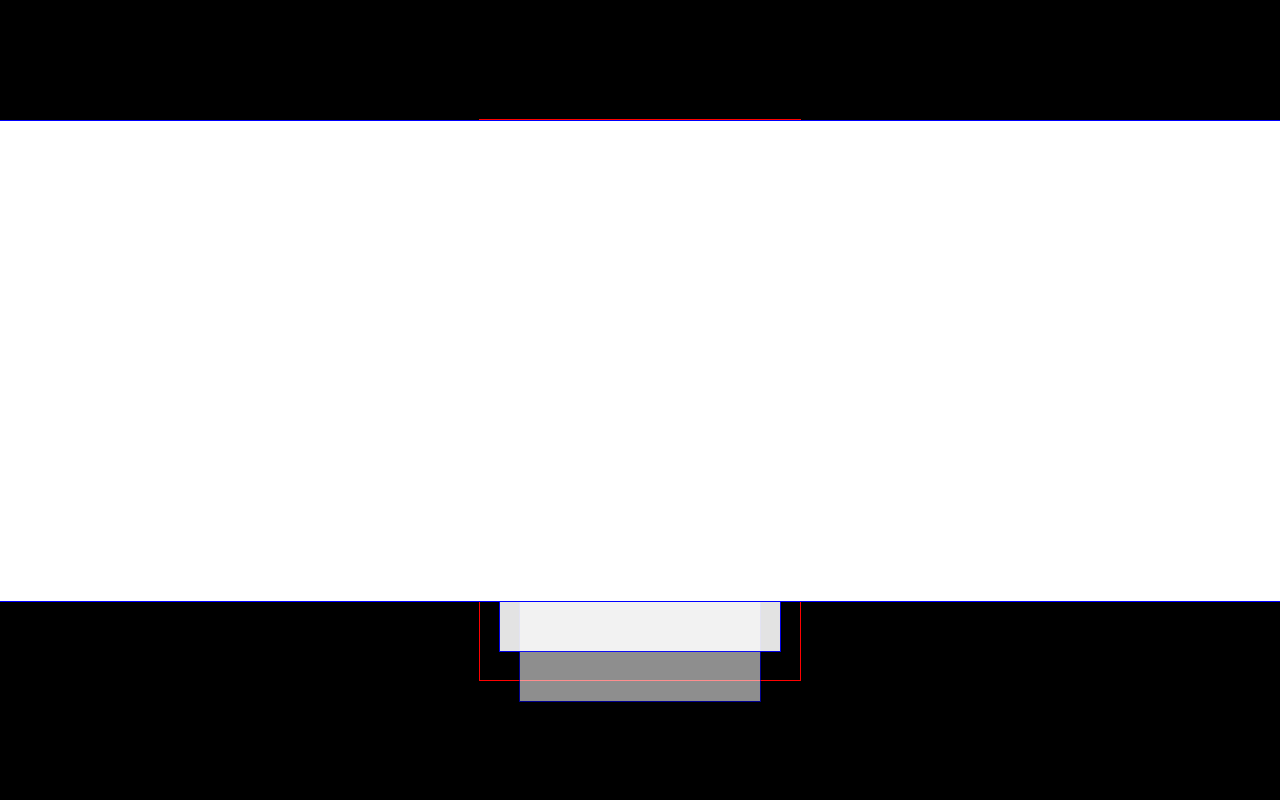
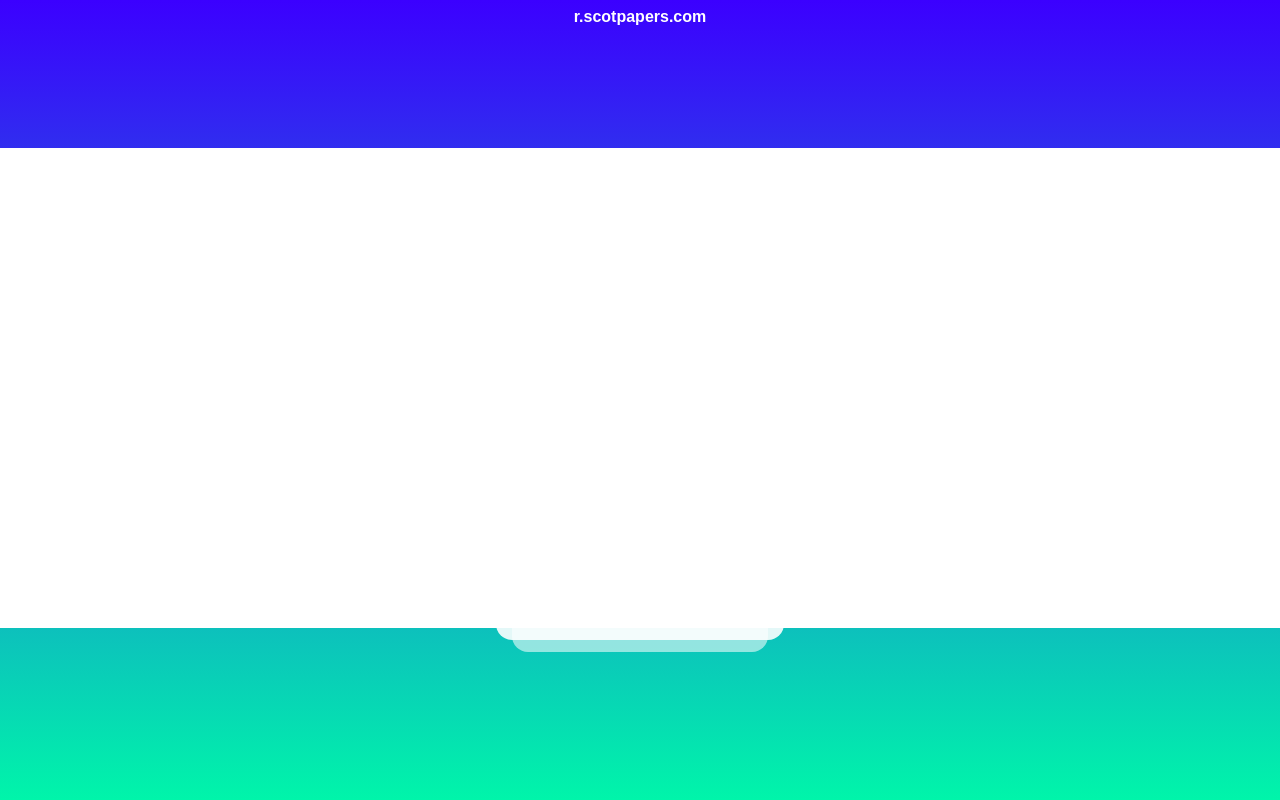
Before and after one commit to qwkdev/papers-review, a plain HTML site: page edit.html in a window 1280 px wide. Shown: the top 800 px of the page. Drawn offline with Linux system fonts and the light colour scheme.

Commit message:
Update edit.html

```diff
--- a/edit.html
+++ b/edit.html
@@ -11,7 +11,8 @@
 }
 body {
 	margin: 0;
-	background: #000;
+	background: #3b00ff; background-image: linear-gradient(to bottom, #3b00ff, #00f5aa);
+	height: 100dvh;
 }
 *[hidden] {
 	display: none !important;
@@ -27,6 +28,18 @@ main {
 	height: 100dvh;
 }
 
+#logo {
+	text-align: center;
+	color: #fff;
+	font-family: Arial;
+	font-weight: 700;
+	font-size: 2vh;
+	margin: 1vh 0;
+
+	&::selection {
+		background: #fff7;
+	}
+}
 #queue {
 	position: absolute;
 	top: 50%;
@@ -34,8 +47,8 @@ main {
 	transform: translate(-50%, -50%);
 
 	width: 100%;
-	height: 70vh;
-	border: 1px solid red;
+	height: 63vh;
+	/* border: 1px solid red; */
 
 	display: flex;
 	justify-content: center;
@@ -53,14 +66,15 @@ main {
 	display: inline-block;
 	background: #fff;
 
-	width: calc(100% - 5vh * (1 - var(--anim)/var(--n)) * var(--n));
+	width: calc(100% - 4vh * (1 - var(--anim)/var(--n)) * var(--n));
 	height: 60vh;
 
 	position: absolute;
-	border: 1px solid blue;
+	/* border: 1px solid blue; */
+	border-radius: 2vh;
 
 	z-index: calc(4 - var(--n));
-	transform: translate(calc(var(--x)*1px), calc(50px * (1 - var(--anim)/var(--n)) * var(--n))) rotate(calc(var(--x) * .02deg));
+	transform: translate(calc(var(--x)*1px), calc(1.5vh * (1 - var(--anim)/var(--n)) * var(--n))) rotate(calc(var(--x) * .02deg));
 	opacity: calc(1 - (1/9 * (var(--n) - var(--anim))*(var(--n) - var(--anim))));
 	transition: .1s;
 }
@@ -93,17 +107,17 @@ main {
 </head>
 <body>
 	<main>
-		<div id="top"></div>
+		<h1 id="logo">r.scotpapers.com</h1>
 		<div id="queue" style="--anim: 0;">
 			<div class="card" id="active"></div>
 			<div class="card" style="--n: 1;" id="second"></div>
 			<div class="card" style="--n: 2;"></div>
 			<div class="card" style="--n: 3;"></div>
 		</div>
-		<div id="menu"></div>
 	</main>
 
 	<script>
+		const target = 200;
 		const cardqueue = document.getElementById('queue');
 
 		async function wait(ms) {
@@ -131,19 +145,21 @@ main {
 			if (activecard.dataset.drag != '1' || cardqueue.dataset.ignore == '1') return;
 			let delta = e.clientX - start;
 			activecard.style.setProperty('--x', delta);
-			cardqueue.style.setProperty('--anim', Math.min(Math.abs(delta)/200, 1));
+			cardqueue.style.setProperty('--anim', Math.min(Math.abs(delta)/target, 1));
 		});
 		const release = e => {
 			if (activecard.dataset.drag != '1' || cardqueue.dataset.ignore == '1') return;
 			activecard.dataset.drag = '0';
 
 			delta = e.clientX - start;
-			if (Math.abs(delta) >= 200) {
+			if (Math.abs(delta) >= target) {
 				cardqueue.dataset.ignore = '1';
 				cardqueue.style.setProperty('--anim', 1);
 				activecard.style.setProperty('--x', window.innerWidth * (delta > 0 ? 1 : -1));
 				setTimeout(() => {
+					// swipe(activecard.dataset.value, delta > 0);
 					activecard.innerHTML = secondcard.innerHTML;
+					activecard.dataset.value = secondcard.dataset.value;
 
 					cardqueue.dataset.reset = '1';
 					activecard.style.setProperty('--x', 0);
```
